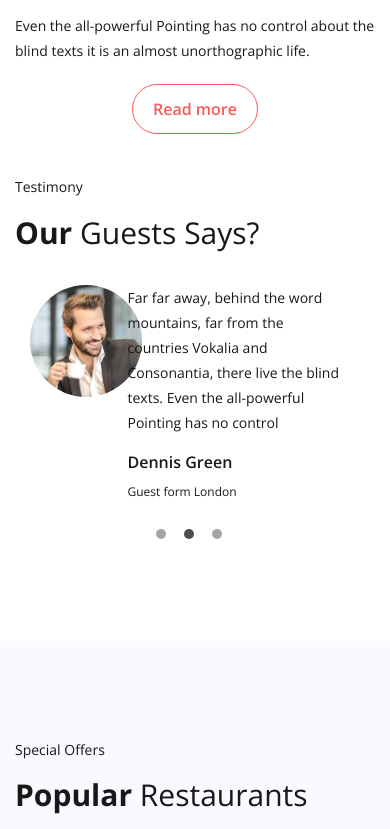
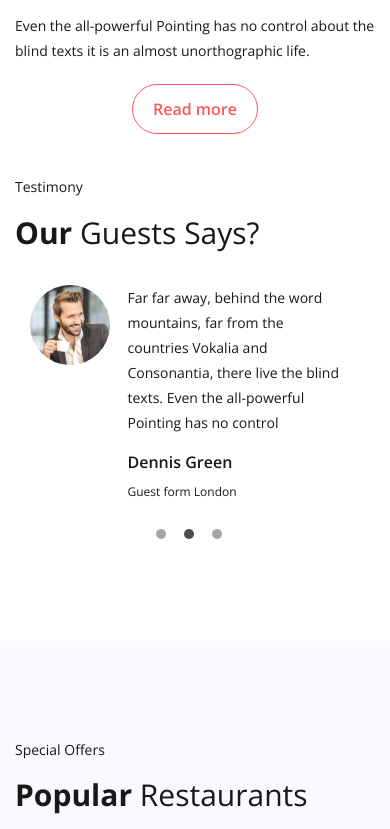
Before and after one commit to TienLuu/ThaoThienProject, a plain HTML site: page index.html in a window 390 px wide. Shown: the part 8568-9397 px from the top of the page. Drawn offline with nearby package versions, Linux system fonts and the light colour scheme; a script that the page names is missing.

Commit message:
#29 - Update-body

```diff
--- a/css/style.css
+++ b/css/style.css
@@ -1242,8 +1242,9 @@ footer li {
     }
 
     /* FEEDBACK */
-    .feedback .carousel-item img {
-        height: 100px;
+    .feedback-wrap .user-img img {
+        width: 6em;
+        height: 6em;
     }
 
     .feedback-wrap {
@@ -1335,8 +1336,9 @@ footer li {
     }
 
     /* FEEDBACK */
-    .feedback .carousel-item img {
-        height: 80px;
+    .feedback-wrap .user-img img {
+        width: 5em;
+        height: 5em;
     }
 
     /* OTHER SECTION */
@@ -1421,8 +1423,8 @@ footer li {
     }
 
     .feedback-wrap .user-img img {
-        width: 5em;
-        height: 5em;
+        width: 7em;
+        height: 7em;
     }
 
     .feedback-wrap .text .adress {
@@ -1487,8 +1489,8 @@ footer li {
 
     /* FEEDBACK  */
     .feedback-wrap .user-img img {
-        width: 7em;
-        height: 7em;
+        width: 5em;
+        height: 5em;
     }
 }
 
```
Also changed, not shown: restaurants/index.html (+4 -4 lines).
